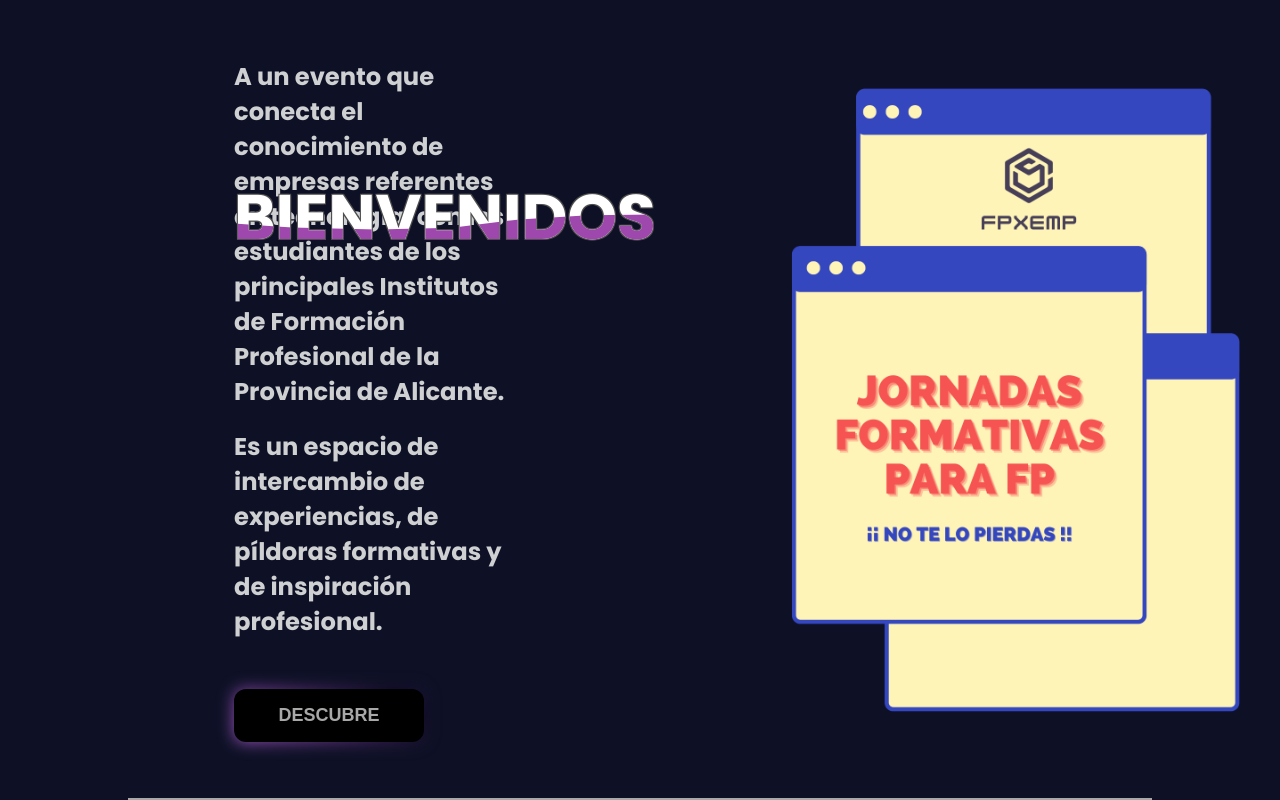
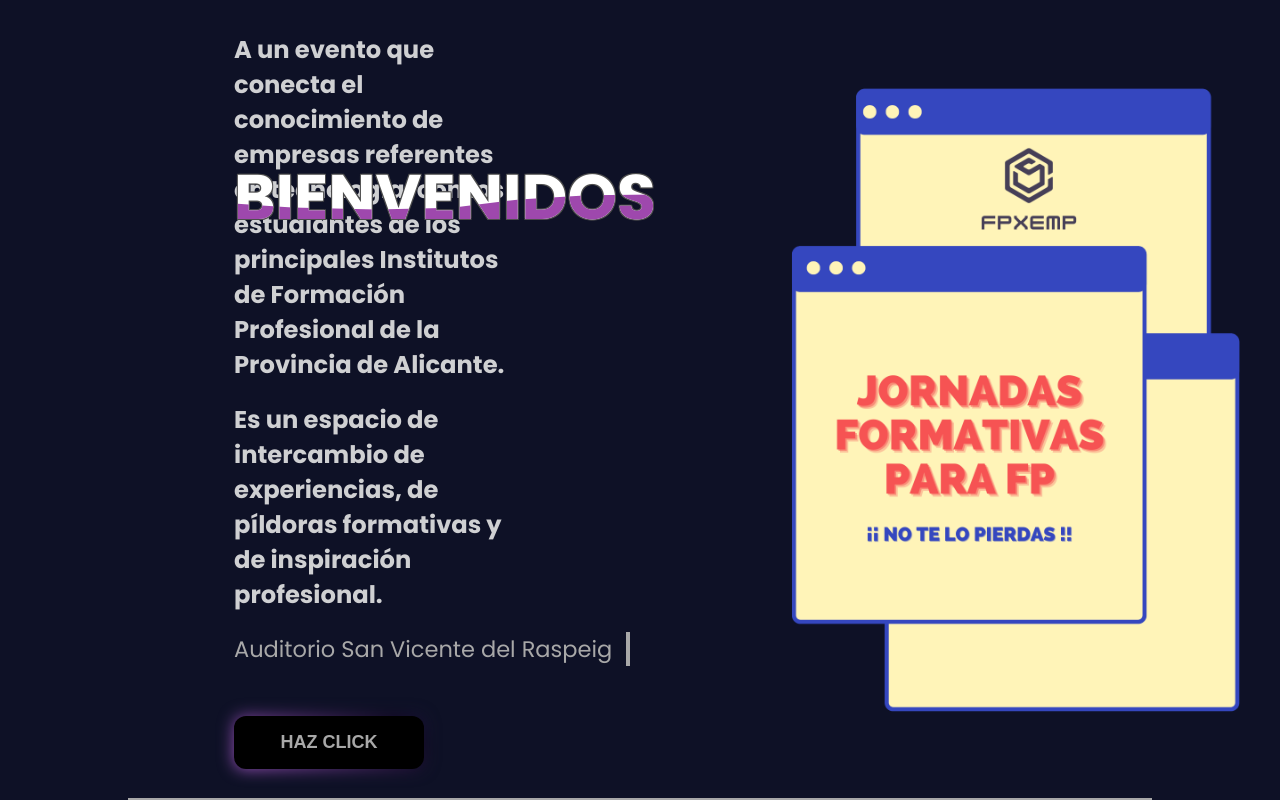
Before and after one commit to Saabba21/MemoriaJornadasFP.github.io, a plain HTML site: page index.html in a window 1280 px wide. Shown: the top 800 px of the page. Drawn offline with Linux system fonts and the light colour scheme; files whose address does not match are found by name.

Commit message:
modificaciones

```diff
--- a/assets/css/index.css
+++ b/assets/css/index.css
@@ -26,7 +26,7 @@ body{
     font-size: 7rem;
     color:var(--color-title);
     position: absolute;
-    top: 170px
+    top: 150px
 }
 .border{
     color: rgb(255, 255, 255);
@@ -73,7 +73,7 @@ h3,h2{
     background-position: center center;
     background-size: contain;
     background-repeat: no-repeat;
-    animation: banner 1.5s ease-in-out forwards;
+    animation: banner 1.1s ease-in-out forwards;
 }
 .layout__header::after{
     content: "";
@@ -210,7 +210,23 @@ button::before{
 p{
     color: var(--color-text);
     font-size: 2.5rem;
-
+}
+span{
+    display: block;
+    white-space: nowrap;
+    color: var(--color-text);
+    font-size: 2.5rem;
+    border-right: 4px solid;
+    width: 28ch;
+    animation: typing 2s steps(28),
+        blink .5s infinite step-end alternate;
+        overflow: hidden;
+}
+@keyframes typing {
+    from {width: 0;}
+}
+@keyframes blink{
+    50% {border-color: transparent;}
 }
 .main__sections{
     width: 100%;
--- a/index.html
+++ b/index.html
@@ -19,9 +19,10 @@
                         <h1 class="wave">BIENVENIDOS</h1>
                         <h3>A un evento que conecta el conocimiento de empresas referentes en tecnología, con los estudiantes de los principales Institutos de Formación Profesional de la Provincia de Alicante.</h3>
                         <h3>Es un espacio de intercambio de experiencias, de píldoras formativas y de inspiración profesional.</h3>
+                        <span>Auditorio San Vicente del Raspeig</span>
 
                         <button>
-                            <a href="#main" class="info__button">DESCUBRE</a>
+                            <a href="#main" class="info__button">HAZ CLICK</a>
                         </button>
                     </div>
 
@@ -37,6 +38,7 @@
                         <h2 class="h2Info">Ponencias inspiradoras de la mano de técnicos que han alcanzado posiciones clave </h2>
                         <p>Marzo-Abril 2025</p>
                         <p>Auditorio Municipal San Vicente del Raspeig</p>
+
                     </h1>
                 </div>
             </header>
```
